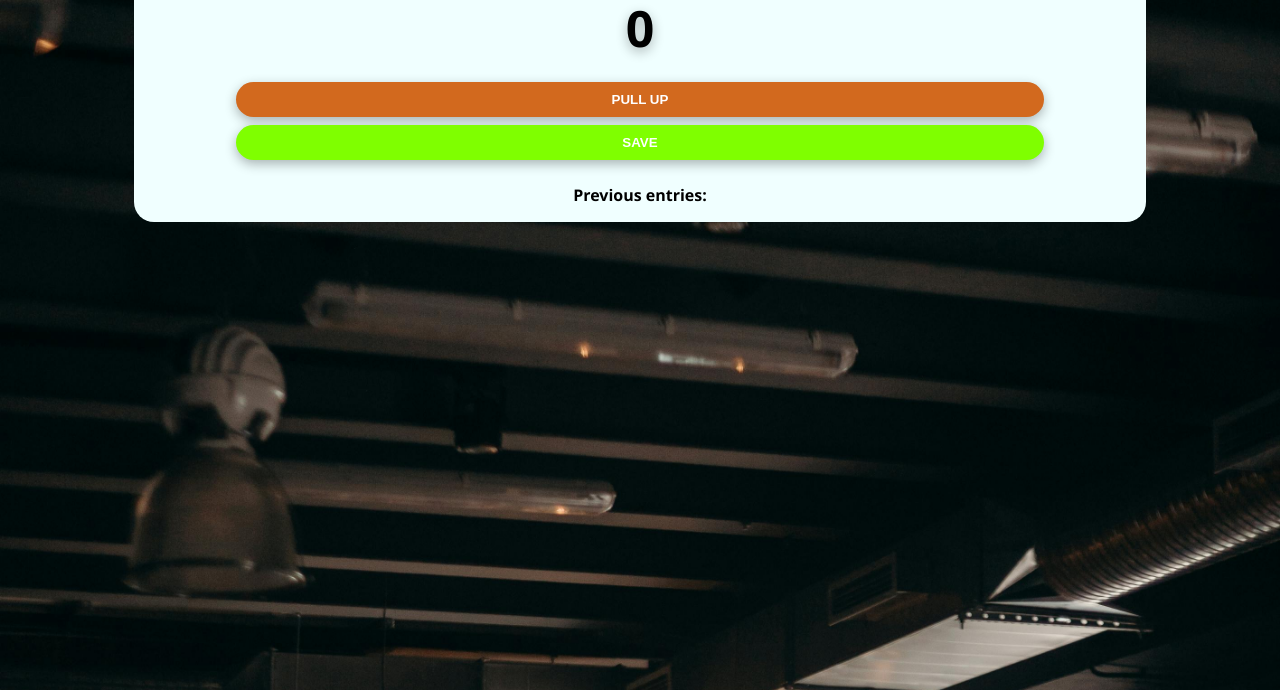
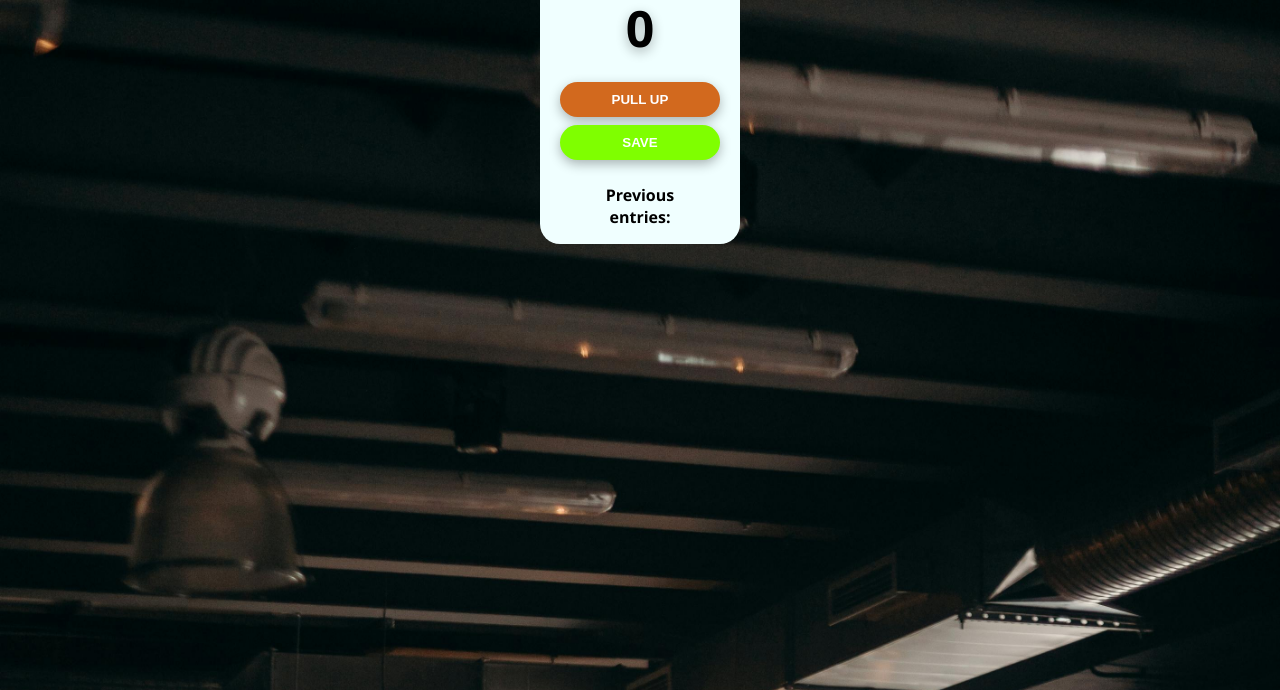
Before and after one commit to slomo-b/PullUpCounter, a plain HTML site: page index.html in a window 1280 px wide. Shown: the part 138-828 px from the top of the page. Drawn offline with Linux system fonts and the light colour scheme.

Commit message:
Update index.css

```diff
--- a/index.css
+++ b/index.css
@@ -8,7 +8,8 @@ body {
 
 .container {
     background: azure;
-    max-width: 80%;
+    width: 80%;
+    max-width: 200px;
     margin: auto;
     border-radius: 20px;
 }
```
